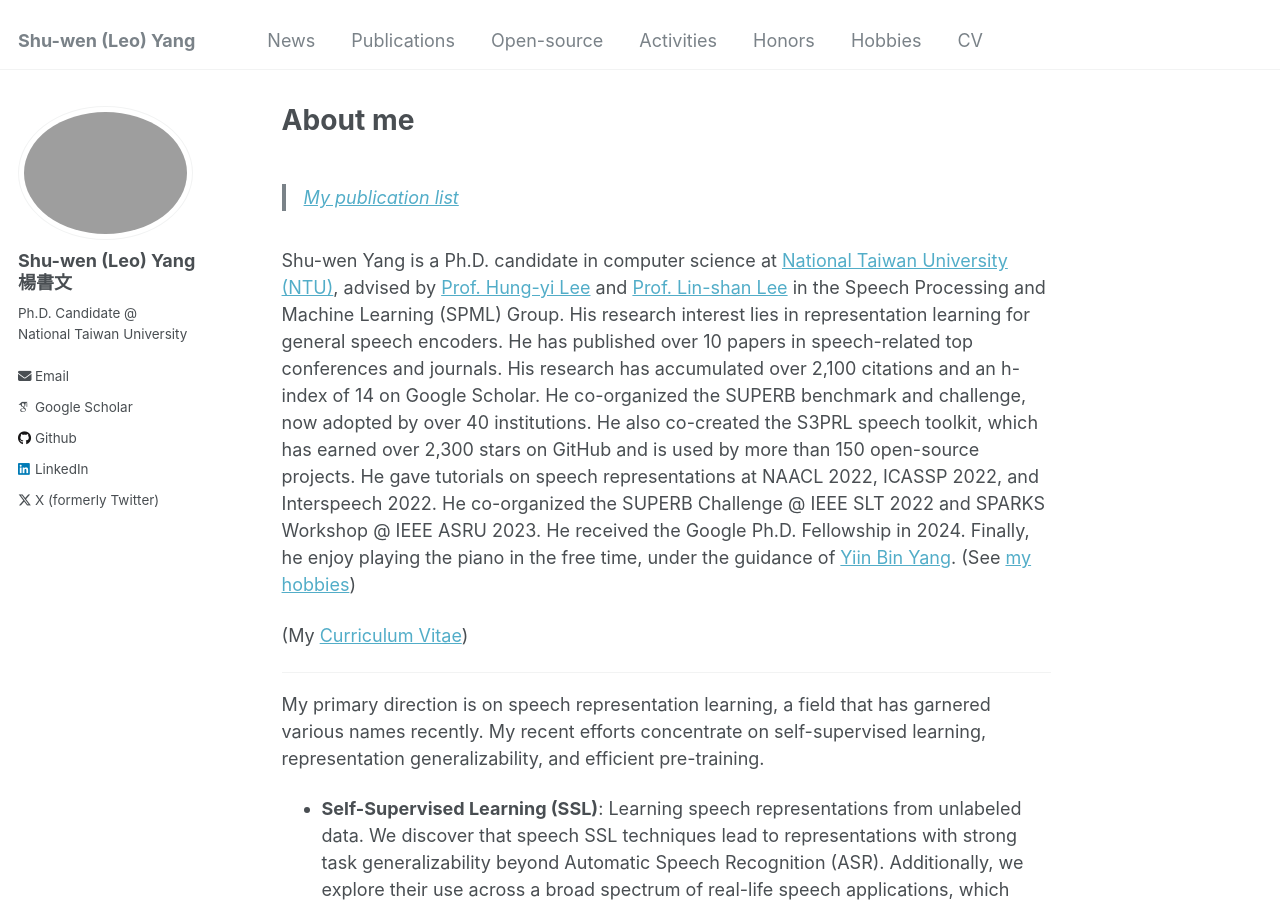
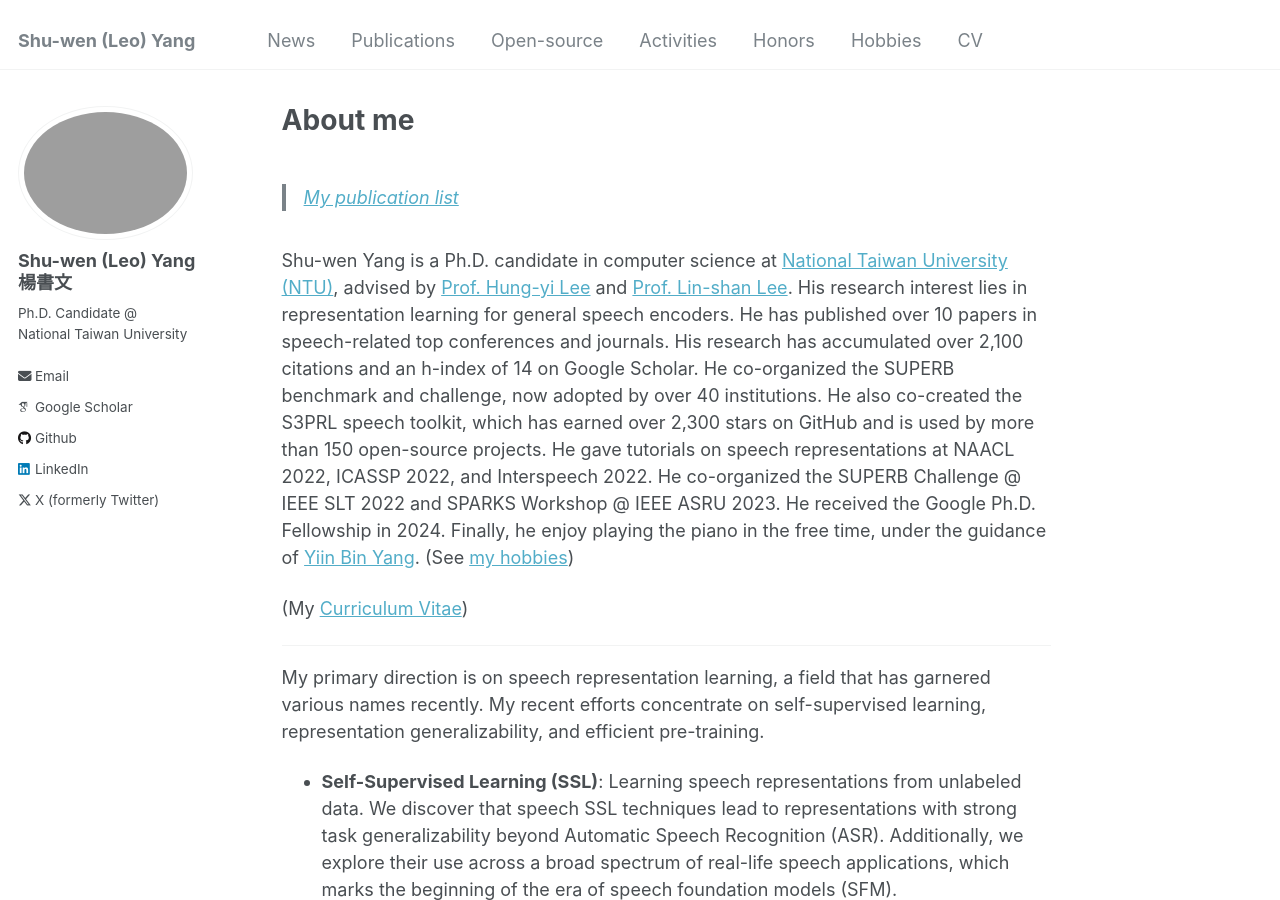
Before and after one commit to leo19941227/leo19941227.github.io, a Jekyll site: the page built from _pages/about.md, in a window 1280 px wide and 900 px high. Built offline with Jekyll 4.4.1, drawn with Linux system fonts in a browser that asks for light colours; some web fonts are replaced; a script that is not in the unit is left out.

Commit message:
remove SPML

```diff
--- a/_pages/about.md
+++ b/_pages/about.md
@@ -9,7 +9,7 @@ redirect_from:
 
 > [My publication list](https://scholar.google.com/citations?user=R1mNI8QAAAAJ&hl=en)
 
-Shu-wen Yang is a Ph.D. candidate in computer science at [National Taiwan University (NTU)](https://www.ntu.edu.tw/english/), advised by [Prof. Hung-yi Lee](https://speech.ee.ntu.edu.tw/~hylee/index.php) and [Prof. Lin-shan Lee](https://speech.ee.ntu.edu.tw/previous_version/lslNew.htm) in the Speech Processing and Machine Learning (SPML) Group.
+Shu-wen Yang is a Ph.D. candidate in computer science at [National Taiwan University (NTU)](https://www.ntu.edu.tw/english/), advised by [Prof. Hung-yi Lee](https://speech.ee.ntu.edu.tw/~hylee/index.php) and [Prof. Lin-shan Lee](https://speech.ee.ntu.edu.tw/previous_version/lslNew.htm).
 His research interest lies in representation learning for general speech encoders. He has published over 10 papers in speech-related top conferences and journals. His research has accumulated over 2,100 citations and an h-index of 14 on Google Scholar. He co-organized the SUPERB benchmark and challenge, now adopted by over 40 institutions. He also co-created the S3PRL speech toolkit, which has earned over 2,300 stars on GitHub and is used by more than 150 open-source projects. He gave tutorials on speech representations at NAACL 2022, ICASSP 2022, and Interspeech 2022. He co-organized the SUPERB Challenge @ IEEE SLT 2022 and SPARKS Workshop @ IEEE ASRU 2023. He received the Google Ph.D. Fellowship in 2024.
 Finally, he enjoy playing the piano in the free time, under the guidance of [Yiin Bin Yang](https://www.linkedin.com/in/yiin-bin-yang-a844267a). (See [my hobbies](./hobbies.md))
 
```
